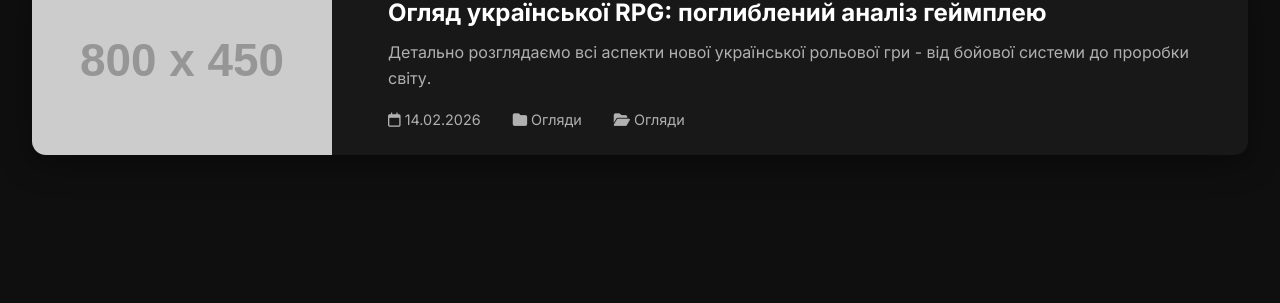
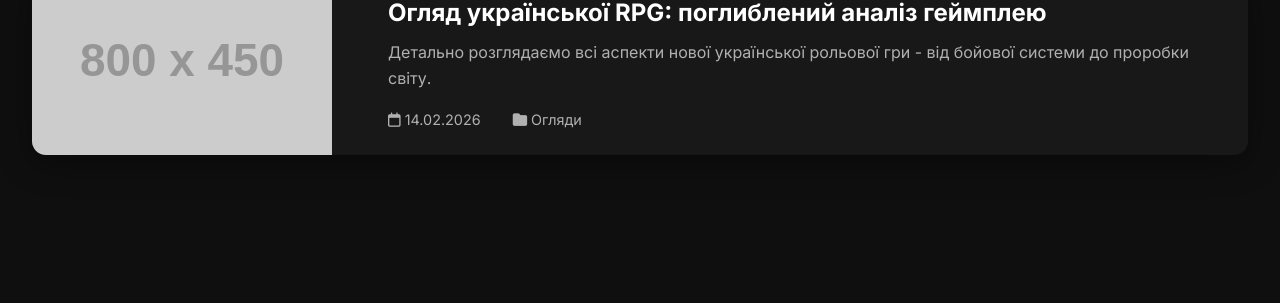
Before and after one commit to dovbush-media/dovbush-media.github.io, a Jekyll site: the page built from reviews.html, in a window 1280 px wide. Shown: the part 436-739 px from the top of the page. Built offline with Jekyll 4.4.1, drawn with Linux system fonts in a browser that asks for light colours.

Commit message:
Update reviews.html

```diff
--- a/reviews.html
+++ b/reviews.html
@@ -22,7 +22,6 @@
       <div class="latest-meta">
         <span><i class="far fa-calendar"></i> {{ post.date | date: "%d.%m.%Y" }}</span>
         <span><i class="fas fa-folder"></i> {{ post.category }}</span>
-        <span class="post-category"><i class="fas fa-folder-open"></i> {{ post.categories | first | default: "Допис" }}</span>
       </div>
     </div>
   </article>
```
